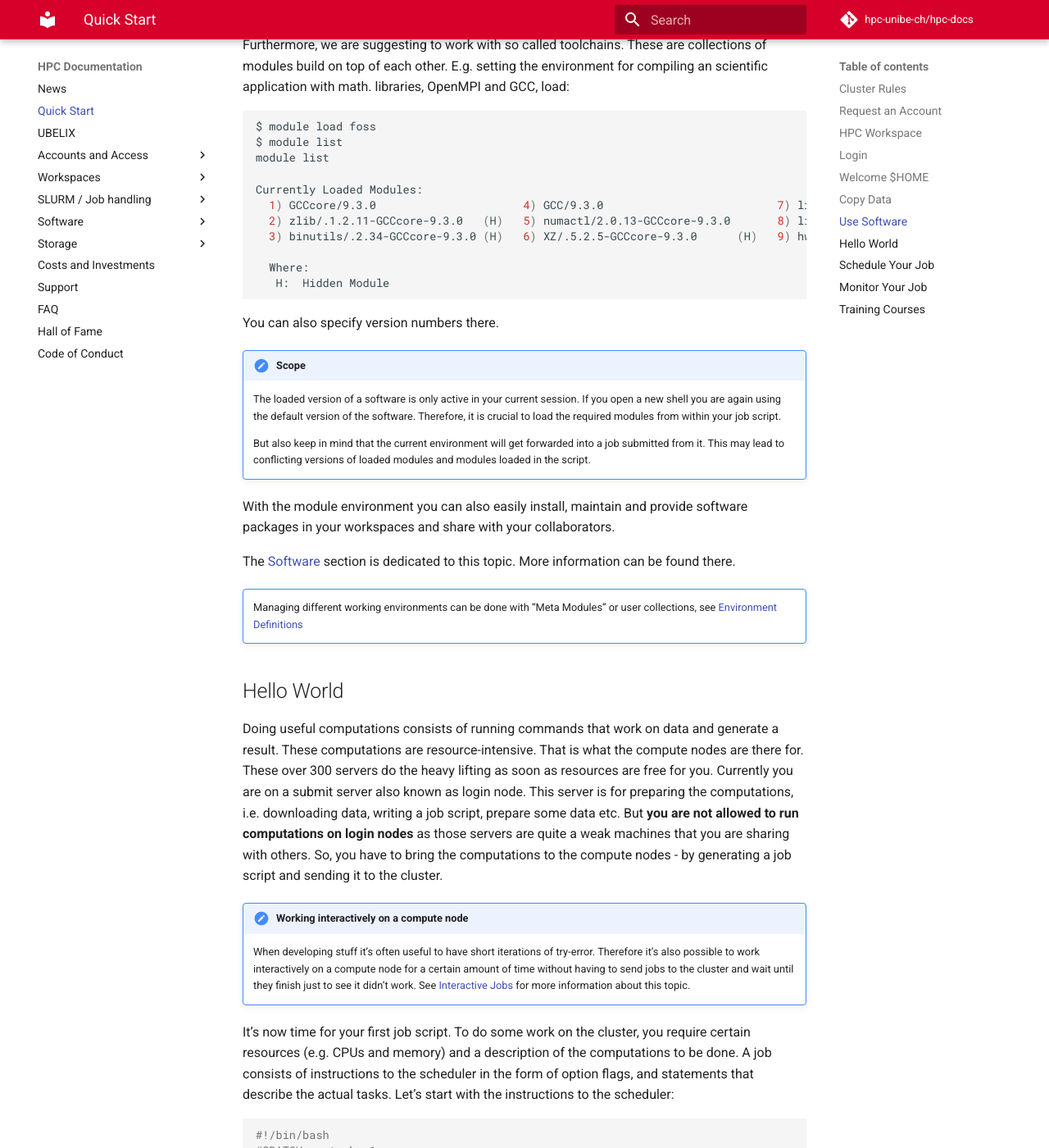
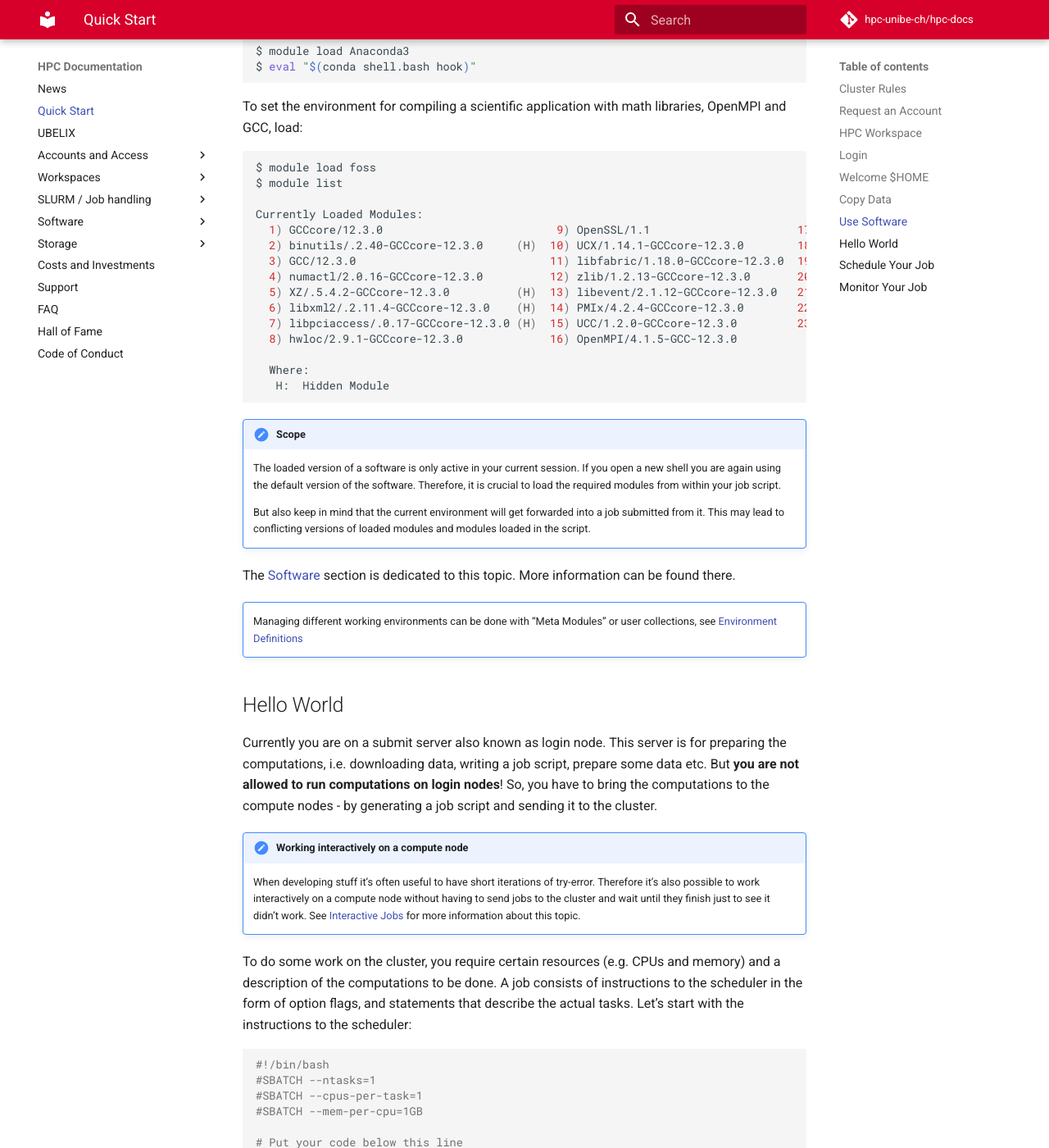
Before and after one commit to hpc-unibe-ch/hpc-unibe-ch.github.io, an MkDocs documentation site: the page built from docs/general/quick-start.md, in a window 1280 px wide and 1400 px high, scrolled down 2587 px. Shown: the whole window at 82% size. Built offline with MkDocs 1.6.1 and Material for MkDocs 9.7.7, drawn with Linux system fonts in a browser that asks for light colours; comment, search, counter and statistics services are not loaded; some of the changed text lies outside the part shown.

Commit message:
Simplify quick-start documentation

````diff
--- a/docs/general/quick-start.md
+++ b/docs/general/quick-start.md
@@ -14,13 +14,11 @@
 
 ## HPC Workspace
 
-Workspaces provide are a collaborative environment, including group based access to permanent and temporary storage, as well as group based compute resource accounting.
-Research group leaders need to apply for an workspace, see [Workspace Management](../hpc-workspaces/management.md).
-For an introduction to HPC Workspaces see [Workspace Overview](../hpc-workspaces/workspaces.md)
+Workspaces provide are a collaborative environment, including group based access to permanent and temporary storage, as well as group based compute resource accounting. Research group leaders need to apply for an workspace.
 
 ## Login
 
-To connect to the cluster, you must log in to a **login node** from **inside the university network** (e.g. from a workstation on the campus). If you want to connect from a remote location (e.g. from your computer at home) you must first establish a **VPN** connection to get access to the university network. To connect from a UNIX-like system (Linux, Mac OS X, MobaXterm on Windows) simply use a secure shell (SSH) to log in to a login node. There are four login nodes (submit[01-04].unibe.ch), you can pick any one:
+To connect to the cluster, you must log in to a **login node** from **inside the university network** (e.g. from a workstation on the campus). If you want to connect from a remote location (e.g. from your computer at home) you must first establish a **VPN** connection to get access to the university network. To connect from a UNIX-like system (Linux, Mac OS X, MobaXterm on Windows) use a secure shell (SSH) to log in to a login node. There are four login nodes (submit[01-04].unibe.ch), you can pick any one:
 
 ```bash
 # here we choose submit03.unibe.ch as our login node
@@ -66,38 +64,43 @@
 module avail
 ```
 
-A package name can be added to list all packages containing that string.
-
-The `module spider` command encountering also results from the VitalIT software stack.
-
 !!! type info "Workspace software stacks"
     `module spider` or `module avail` will only find packages in a Workspace software stack if the `Workspace` module for that workspace is loaded
 
-Furthermore, we are suggesting to work with so called toolchains. These are collections of modules build on top of each other.
-E.g. setting the environment for compiling an scientific application with math. libraries, OpenMPI and GCC, load:
+Furthermore, we suggest to work with so called toolchains. These are collections of modules build on top of each other.
+
+To set the environment for a scientific application with Python, load:
+
+```bash
+$ module load Anaconda3
+$ eval "$(conda shell.bash hook)"
+```
+
+To set the environment for compiling a scientific application with math libraries, OpenMPI and GCC, load:
 
 ```bash
 $ module load foss
 $ module list
-module list
 
 Currently Loaded Modules:
-  1) GCCcore/9.3.0                      4) GCC/9.3.0                          7) libxml2/.2.9.10-GCCcore-9.3.0    (H)  10) UCX/1.8.0-GCCcore-9.3.0   13) gompi/2020a                  16) foss/2020a
-  2) zlib/.1.2.11-GCCcore-9.3.0   (H)   5) numactl/2.0.13-GCCcore-9.3.0       8) libpciaccess/.0.16-GCCcore-9.3.0 (H)  11) OpenMPI/4.0.3-GCC-9.3.0   14) FFTW/3.3.8-gompi-2020a
-  3) binutils/.2.34-GCCcore-9.3.0 (H)   6) XZ/.5.2.5-GCCcore-9.3.0      (H)   9) hwloc/2.2.0-GCCcore-9.3.0             12) OpenBLAS/0.3.9-GCC-9.3.0  15) ScaLAPACK/2.1.0-gompi-2020a
+  1) GCCcore/12.3.0                          9) OpenSSL/1.1                      17) OpenBLAS/0.3.23-GCC-12.3.0
+  2) binutils/.2.40-GCCcore-12.3.0     (H)  10) UCX/1.14.1-GCCcore-12.3.0        18) FlexiBLAS/3.3.1-GCC-12.3.0
+  3) GCC/12.3.0                             11) libfabric/1.18.0-GCCcore-12.3.0  19) FFTW/3.3.10-GCC-12.3.0
+  4) numactl/2.0.16-GCCcore-12.3.0          12) zlib/1.2.13-GCCcore-12.3.0       20) gompi/2023a
+  5) XZ/.5.4.2-GCCcore-12.3.0          (H)  13) libevent/2.1.12-GCCcore-12.3.0   21) FFTW.MPI/3.3.10-gompi-2023a
+  6) libxml2/.2.11.4-GCCcore-12.3.0    (H)  14) PMIx/4.2.4-GCCcore-12.3.0        22) ScaLAPACK/2.2.0-gompi-2023a-fb
+  7) libpciaccess/.0.17-GCCcore-12.3.0 (H)  15) UCC/1.2.0-GCCcore-12.3.0         23) foss/2023a
+  8) hwloc/2.9.1-GCCcore-12.3.0             16) OpenMPI/4.1.5-GCC-12.3.0
 
   Where:
    H:  Hidden Module
+
 ```
-
-You can also specify version numbers there.
 
 !!! attention "Scope"
     The loaded version of a software is only active in your current session. If you open a new shell you are again using the default version of the software. Therefore, it is crucial to load the required modules from within your job script.
 
     But also keep in mind that the current environment will get forwarded into a job submitted from it. This may lead to conflicting versions of loaded modules and modules loaded in the script.
-
-With the module environment you can also easily install, maintain and provide software packages in your workspaces and share with your collaborators.
 
 The [Software](../software/hpc-modules.md) section is dedicated to this topic. More information can be found there.
 
@@ -106,19 +109,14 @@
 
 ## Hello World
 
-Doing useful computations consists of running commands that work on data and generate a result. These computations are resource-intensive. That is what
-the compute nodes are there for. These over 300 servers do the heavy lifting as soon as resources are free for you. Currently you are on a submit server
-also known as login node. This server is for preparing the computations, i.e. downloading data, writing a job script, prepare some data etc. But
-**you are not allowed to run computations on login nodes** as those servers are quite a weak machines that you are sharing with others. So, you have to bring the
-computations to the compute nodes - by generating a job script and sending it to the cluster.
+Currently you are on a submit server also known as login node. This server is for preparing the computations, i.e. downloading data, writing a job script, prepare some data etc. But **you are not allowed to run computations on login nodes**! So, you have to bring the computations to the compute nodes - by generating a job script and sending it to the cluster.
 
 !!! hint "Working interactively on a compute node"
     When developing stuff it's often useful to have short iterations of try-error. Therefore it's also possible to work
-    interactively on a compute node for a certain amount of time without having to send jobs to the cluster and wait until
+    interactively on a compute node without having to send jobs to the cluster and wait until
     they finish just to see it didn't work. See [Interactive Jobs](../slurm/interactive-jobs.md) for more information about this topic.
 
-
-It's now time for your first job script. To do some work on the cluster, you require certain resources (e.g. CPUs and memory) and a description of the computations to be done. A job consists of instructions to the scheduler in the form of option flags, and statements that describe the actual tasks. Let's start with the instructions to the scheduler:
+To do some work on the cluster, you require certain resources (e.g. CPUs and memory) and a description of the computations to be done. A job consists of instructions to the scheduler in the form of option flags, and statements that describe the actual tasks. Let's start with the instructions to the scheduler:
 
 ```Bash
 #!/bin/bash
@@ -138,12 +136,10 @@
 ...
 # Put your code below this line
 module load Workspace_Home
-mkdir -p $SCRATCH/my_first_job
-cd $SCRATCH/my_first_job
 echo "Hello, UBELIX from node $(hostname)" > hello.txt
 ```
 
-After loading the Workspace module, we create a new directory 'my_first_job' within our "personal" SCRATCH directory. The variable **`$SCRATCH`** expands to `/storage/scratch/users/<user>`. Then, we change directory to the newly created directory. In the third line we print the line `Hello, UBELIX from node <hostname_of_the_executing_node>` and redirect the output to a file named `hello.txt`. The expression `$(hostname)` means, run the command hostname and put its output here. Save the content to a file named `first.sh`.
+After loading the Workspace module, we print the line `Hello, UBELIX from node <hostname_of_the_executing_node>` and redirect the output to a file named `hello.txt`. The expression `$(hostname)` means, run the command `hostname` and put its output here. Save the content to a file named `first.sh`.
 
 The complete job script looks like this:
 
@@ -155,8 +151,6 @@
 
 # Put your code below this line
 module load Workspace_Home
-mkdir -p $SCRATCH/my_first_job
-cd $SCRATCH/my_first_job
 echo "Hello, UBELIX from node $(hostname)" > hello.txt
 ```
 
@@ -200,12 +194,12 @@
 ```
 
 Here you can see that the job is in state PENDING (PD) and a reason why the job
-is pending. In this example, the job has to wait for at least one other job with higher priority. See here for a list of other reasons why a job might be pending.
+is pending. In this example, the job has to wait for at least one other job with higher priority.
 
 You can always list all your active (pending or running) jobs with squeue:
 
 ```bash
-squeue --user=testuser
+squeue --me
 ```
 ```no-highlight
       JOBID PARTITION     NAME     USER ST       TIME  NODES NODELIST(REASON)
@@ -220,9 +214,3 @@
 ```
 
 Further information on on job monitoring you find on page [Monitoring Jobs](../slurm/monitoring-jobs.md). Furthermore, in the *Job handling* section you find additional information about [Investigating a Job Failure](../slurm/investigating-job-failure.md) and [Check-pointing](../slurm/checkpointing.md).
-
-
-
-## Training Courses
-
-[Data Science Lap (DSL))](https://www.dsl.unibe.ch) regularly conducts introductory and advanced courses on Linux, UBELIX and other topics. Details outlined on [their pages](https://www.dsl.unibe.ch)
````
Also changed, not shown: other parts of docs/general/quick-start.md (+1 -1 lines).
